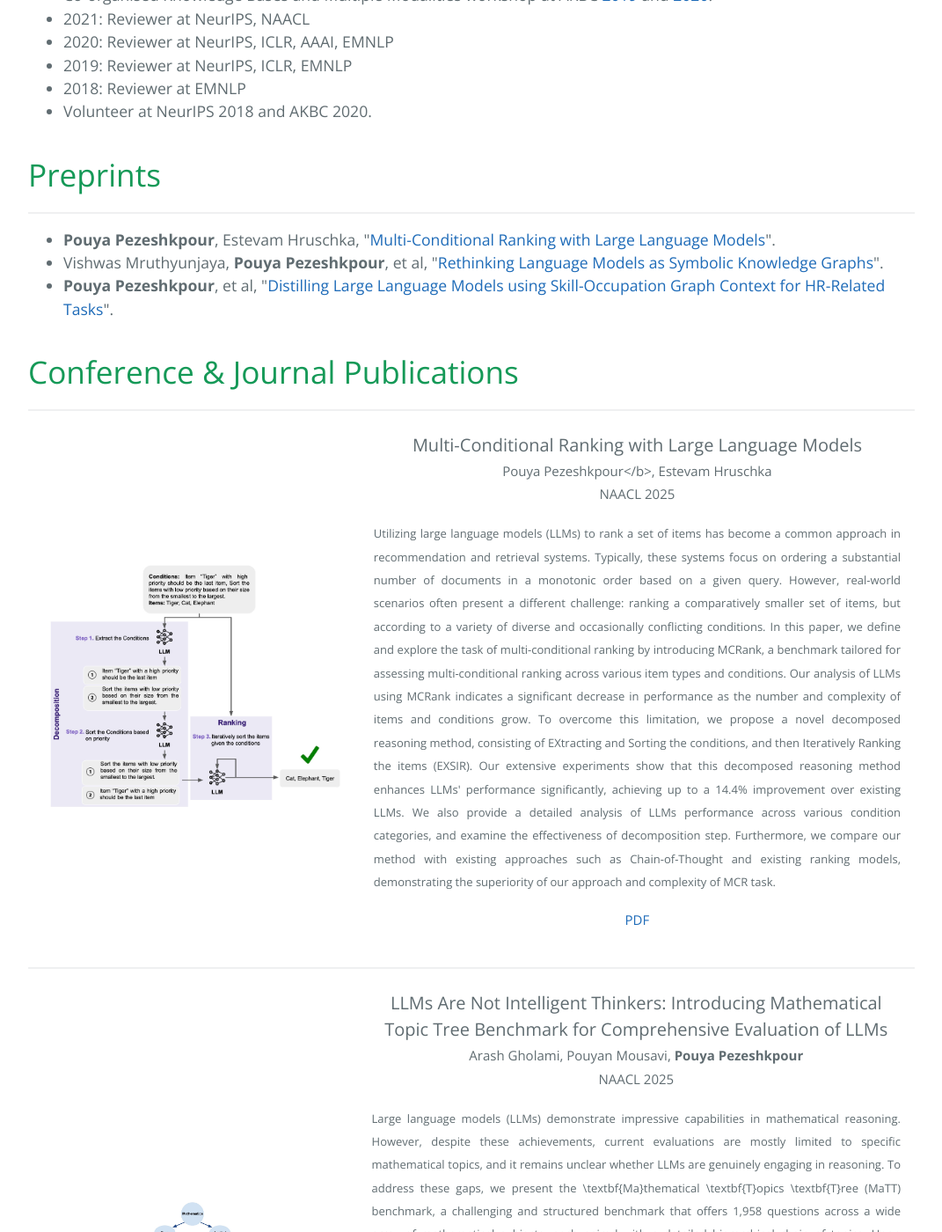
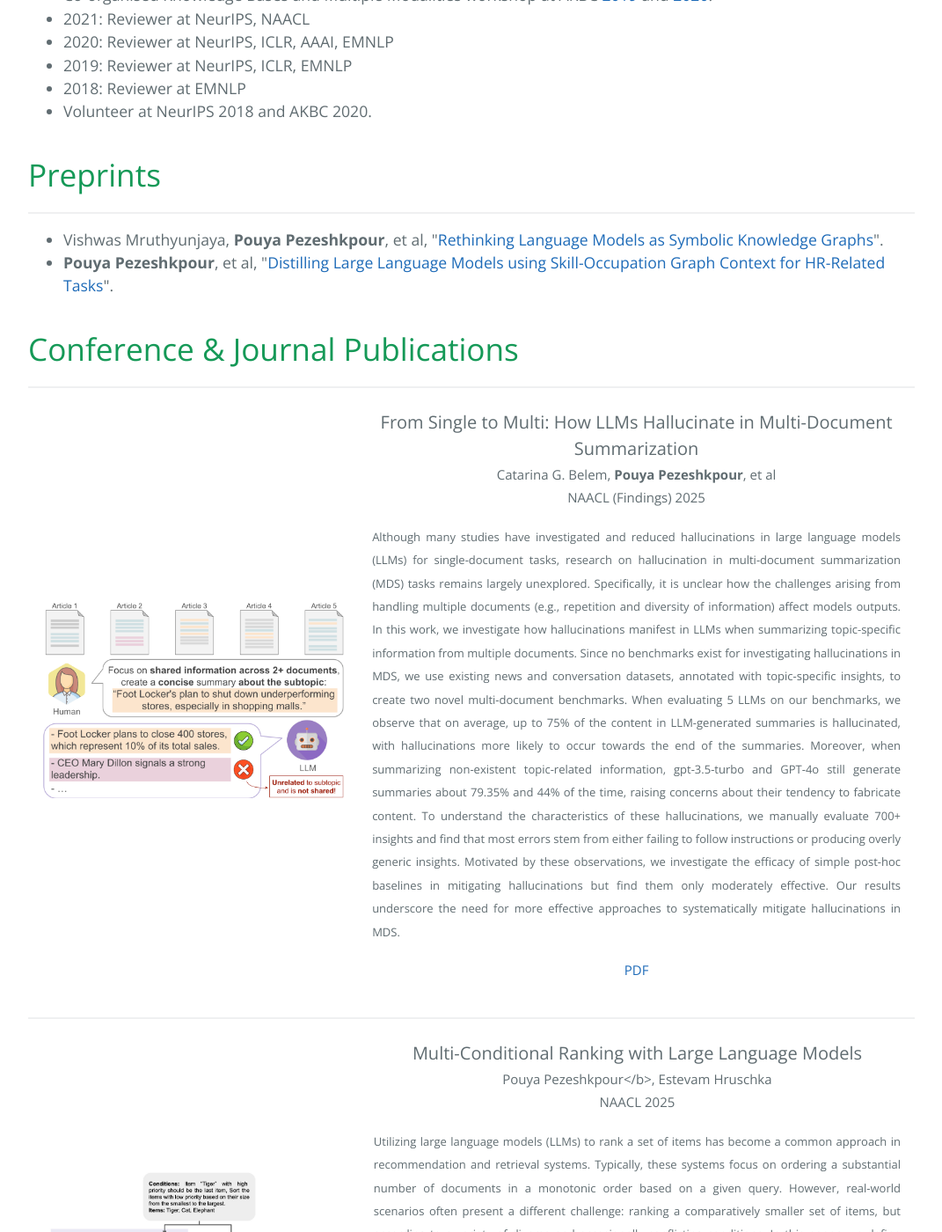
Before and after one commit to pouyapez/pouyapez.github.io, a Jekyll site: the page built from index.md, in a window 1280 px wide and 1400 px high, scrolled down 1103 px. Shown: the whole window at 88% size, without its empty margins (104-1175 px from the left). Built offline with Jekyll 4.4.1, drawn with Linux system fonts in a browser that asks for light colours.

Commit message:
Update index.md

```diff
--- a/index.md
+++ b/index.md
@@ -43,13 +43,36 @@ layout: default
 # Preprints
 * * *
 <ul>
-<li><b>Pouya Pezeshkpour</b>, Estevam Hruschka, "<a href="https://arxiv.org/pdf/2404.00211.pdf">Multi-Conditional Ranking with Large Language Models</a>".</li>
   <li>Vishwas Mruthyunjaya, <b>Pouya Pezeshkpour</b>, et al, "<a href="https://arxiv.org/pdf/2308.13676">Rethinking Language Models as Symbolic Knowledge Graphs</a>".</li>
   <li><b>Pouya Pezeshkpour</b>, et al, "<a href="https://arxiv.org/pdf/2311.06383.pdf">Distilling Large Language Models using Skill-Occupation Graph Context for HR-Related Tasks</a>".</li>
 </ul>
 
 
 # Conference & Journal Publications
+* * *
+<div class="menu-container noselect">
+   <table class="content-table">
+    <col width="500px" />
+    <col width="800px" />
+      <tr>
+        <td>
+          <img class="left-align image noselect" src="/images/mdc.png" width="1000">
+        </td>
+        <td>
+          <p class="text cright-align text-large add-top-margin" style="width:100%;" align="center">
+              <font style="font-size:20px">From Single to Multi: How LLMs Hallucinate in Multi-Document Summarization</font><br>
+              <font style="font-size:15px">Catarina G. Belem, <b>Pouya Pezeshkpour</b>, et al<br>
+              NAACL (Findings) 2025</font><br>
+             </p><p align="justify"> <font style="font-size:13px">Although many studies have investigated and reduced hallucinations in large language models (LLMs) for single-document tasks, research on hallucination in multi-document summarization (MDS) tasks remains largely unexplored. Specifically, it is unclear how the challenges arising from handling multiple documents (e.g., repetition and diversity of information) affect models outputs. In this work, we investigate how hallucinations manifest in LLMs when summarizing topic-specific information from multiple documents. Since no benchmarks exist for investigating hallucinations in MDS, we use existing news and conversation datasets, annotated with topic-specific insights, to create two novel multi-document benchmarks. When evaluating 5 LLMs on our benchmarks, we observe that on average, up to 75% of the content in LLM-generated summaries is hallucinated, with hallucinations more likely to occur towards the end of the summaries. Moreover, when summarizing non-existent topic-related information, gpt-3.5-turbo and GPT-4o still generate summaries about 79.35% and 44% of the time, raising concerns about their tendency to fabricate content. To understand the characteristics of these hallucinations, we manually evaluate 700+ insights and find that most errors stem from either failing to follow instructions or producing overly generic insights.
+Motivated by these observations, we investigate the efficacy of simple post-hoc baselines in mitigating hallucinations but find them only moderately effective. Our results underscore the need for more effective approaches to systematically mitigate hallucinations in MDS.
+ </font><br></p>
+                      <p align="center">
+             <font style="font-size:15px"><a href="https://arxiv.org/pdf/2410.13961">PDF</a></font>
+             </p>
+        </td>
+      </tr>
+   </table>
+</div>
 * * *
 <div class="menu-container noselect">
    <table class="content-table">
```
